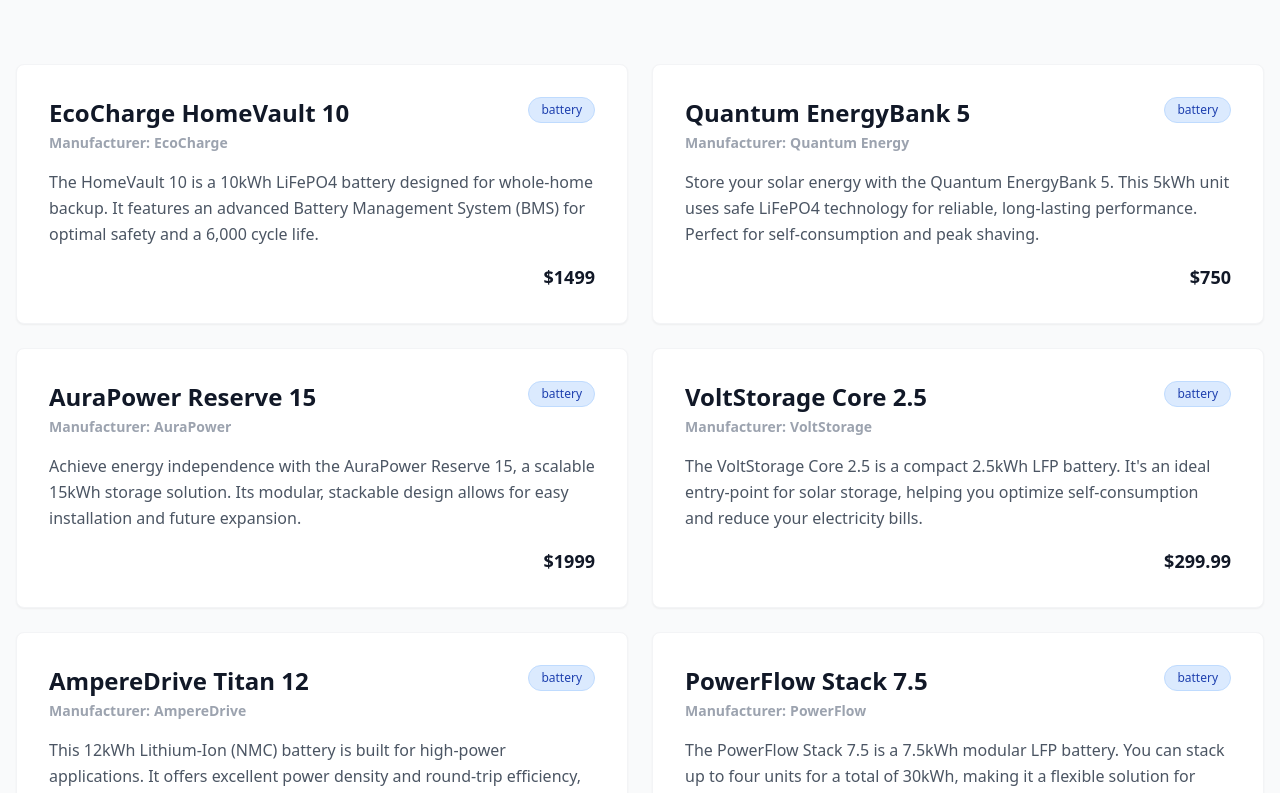
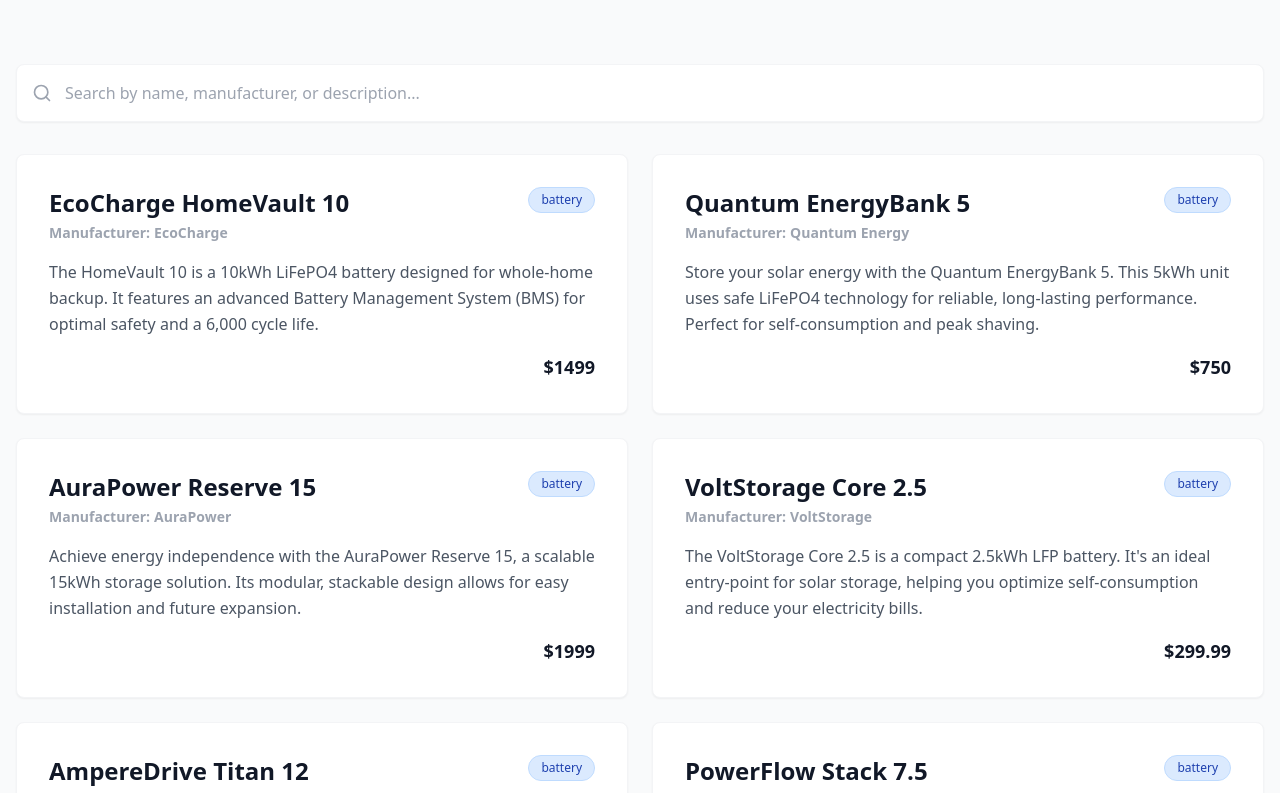
Before and after one commit to agatamaciejczyk/sun-store-recruitment-task, a Vue app: page / in a window 1280 px wide. Shown: the top 793 px of the page. Built offline with nearby package versions, Linux system fonts and the light colour scheme.

Commit message:
feat: add SearchBar

```diff
--- a/package.json
+++ b/package.json
@@ -20,6 +20,7 @@
     "format": "prettier --write --experimental-cli src/"
   },
   "dependencies": {
+    "lucide-vue-next": "^0.556.0",
     "papaparse": "^5.5.3",
     "vue": "^3.5.25"
   },
--- /dev/null
+++ b/src/components/atoms/NoResults.vue
@@ -0,0 +1,28 @@
+<script lang="ts" setup>
+// icons
+import { Search } from 'lucide-vue-next'
+</script>
+
+<template>
+  <div class="no-results">
+    <Search class="no-results-icon" />
+    <h3 class="no-results-title">No products found</h3>
+    <p class="text-gray-600 max-w-md">
+      Try adjusting your search terms or clearing the search filter.
+    </p>
+  </div>
+</template>
+
+<style scoped>
+.no-results {
+  @apply flex flex-col items-center justify-center py-16 text-center;
+}
+
+.no-results-icon {
+  @apply w-16 h-16 text-gray-300 mb-4;
+}
+
+.no-results-title {
+  @apply text-xl font-semibold text-gray-900 mb-2;
+}
+</style>
--- /dev/null
+++ b/src/components/atoms/SearchBar.vue
@@ -0,0 +1,83 @@
+<script lang="ts" setup>
+import { computed } from "vue";
+
+// icons
+import { Search, X } from "lucide-vue-next";
+
+interface Props {
+  modelValue: string;
+  resultsCount: number;
+  placeholder?: string;
+}
+
+const props = withDefaults(defineProps<Props>(), {
+  placeholder: "Search...",
+});
+
+const emit = defineEmits<{
+  "update:modelValue": [value: string];
+}>();
+
+const localValue = computed({
+  get: () => props.modelValue,
+  set: (value: string) => emit("update:modelValue", value),
+});
+
+const clearSearch = () => {
+  emit("update:modelValue", "");
+};
+</script>
+
+<template>
+  <div class="search-bar">
+    <div class="search-wrapper">
+      <Search class="search-icon" />
+      <input
+        v-model="localValue"
+        type="text"
+        :placeholder="placeholder"
+        name="search"
+        class="search-input"
+      />
+      <button
+        v-if="localValue"
+        @click="clearSearch"
+        class="clear-button"
+      >
+        <X class="w-5 h-5" />
+      </button>
+    </div>
+    <div v-if="localValue && resultsCount" class="search-results-info">
+      Found {{ resultsCount }} product{{ resultsCount !== 1 ? "s" : "" }}
+    </div>
+  </div>
+</template>
+
+<style scoped>
+.search-bar {
+  @apply mb-8;
+}
+
+.search-wrapper {
+  @apply relative flex items-center;
+}
+
+.search-icon {
+  @apply absolute left-4 w-5 h-5 text-gray-400 pointer-events-none;
+}
+
+.search-input {
+  @apply w-full pl-12 pr-12 py-4 text-gray-900 bg-white border border-gray-100 shadow-sm rounded-lg;
+  @apply focus:outline-none focus:ring-2 focus:ring-blue-500 focus:border-transparent;
+  @apply placeholder:text-gray-400 transition-all duration-200;
+}
+
+.clear-button {
+  @apply absolute right-3 p-1 text-gray-400 hover:text-gray-600 transition-colors duration-200;
+  @apply focus:outline-none focus:ring-2 focus:ring-blue-500 rounded;
+}
+
+.search-results-info {
+  @apply mt-3 text-sm text-gray-600 font-medium;
+}
+</style>
--- a/src/components/templates/ProductsCatalogTemplate.vue
+++ b/src/components/templates/ProductsCatalogTemplate.vue
@@ -1,6 +1,10 @@
 <script lang="ts" setup>
+import { ref, computed } from "vue";
+
 // components
 import ProductCard from "@/components/atoms/ProductCard.vue";
+import SearchBar from "@/components/atoms/SearchBar.vue";
+import NoResults from '@/components/atoms/NoResults.vue';
 
 // interfaces
 import type { Product } from "@/interfaces/Product.ts";
@@ -10,18 +14,47 @@ interface Props {
 }
 
 const props = defineProps<Props>();
+
+const searchQuery = ref("");
+
+const filteredProducts = computed(() => {
+  if (!searchQuery.value.trim()) {
+    return props.productsCatalog;
+  }
+
+  const query = searchQuery.value.toLowerCase();
+
+  return props.productsCatalog.filter((product) => {
+    return (
+      product.name.toLowerCase().includes(query) ||
+      product.manufacturer.toLowerCase().includes(query) ||
+      product.description.toLowerCase().includes(query)
+    );
+  });
+});
 </script>
 
 <template>
   <div class="products-catalog">
     <div class="max-w-7xl mx-auto">
-      <div class="grid grid-cols-1 md:grid-cols-2 gap-6">
+      <SearchBar
+        v-model="searchQuery"
+        placeholder="Search by name, manufacturer, or description..."
+        :results-count="filteredProducts.length"
+      />
+
+      <div
+        v-if="filteredProducts.length > 0"
+        class="products-catalog-grid"
+      >
         <ProductCard
-          v-for="(product, index) in props.productsCatalog"
+          v-for="(product, index) in filteredProducts"
           :key="`product-card--${index}`"
           :product="product"
         />
       </div>
+
+      <NoResults v-else />
     </div>
   </div>
 </template>
@@ -30,4 +63,8 @@ const props = defineProps<Props>();
 .products-catalog {
   @apply min-h-screen bg-gray-50 py-16 px-4;
 }
+
+.products-catalog-grid {
+  @apply grid grid-cols-1 md:grid-cols-2 gap-6;
+}
 </style>
```
Also changed, not shown: public/products.csv, 1 other file (tests, documents, lock files or other folders).
